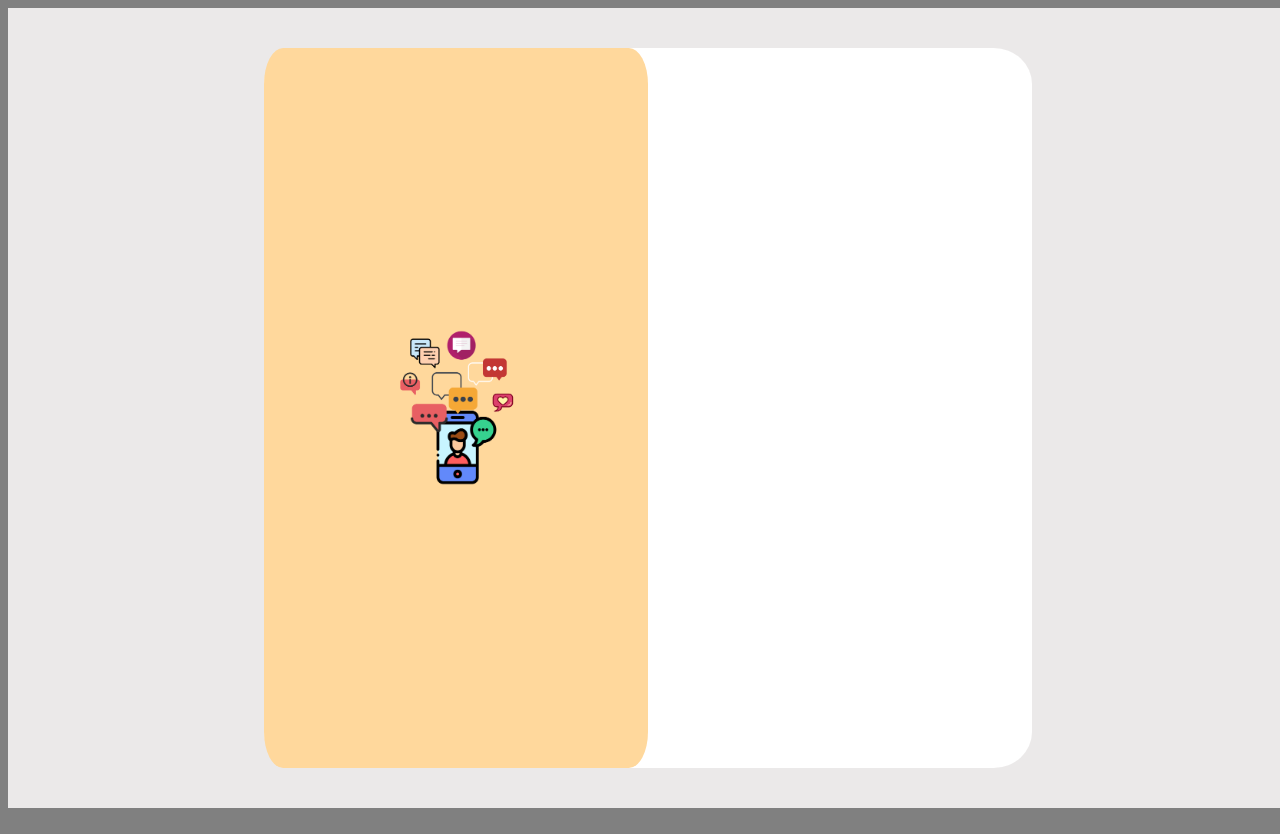
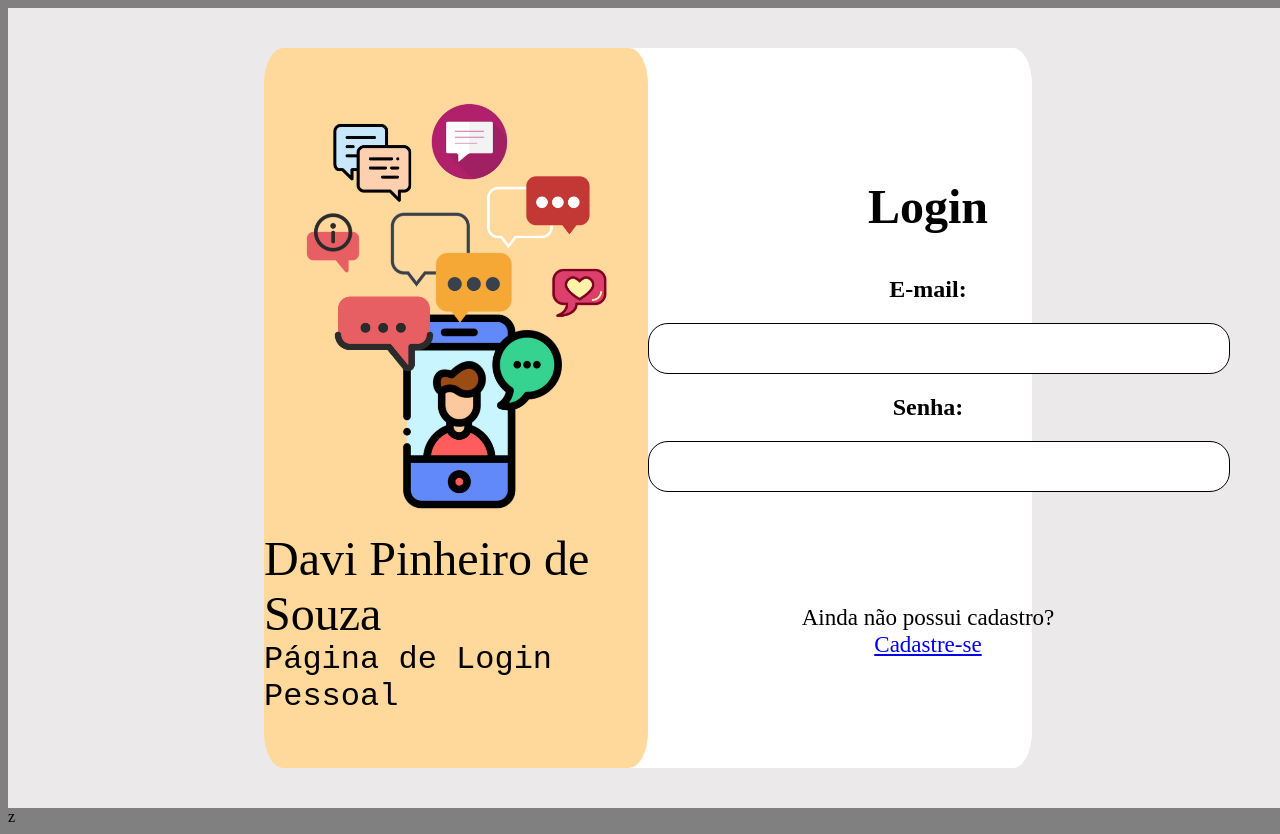
Before and after one commit to Phrdavis/Interface-de-Login, a plain HTML site: page Projeto 4/projeto4.html in a window 1280 px wide. Drawn offline with Linux system fonts and the light colour scheme.

Commit message:
Add files via upload

```diff
--- a/Projeto 4/projeto4.html
+++ b/Projeto 4/projeto4.html
@@ -13,11 +13,34 @@
         <div class = box>
             <div class = box_row id= box_row>
                 <div class="cat">
-                    <img src="Fotos/Imagem_celular.png">
+                    <img src="Fotos/Imagem_celular2.png">
+                    <div><font face = 'Didot' size = 35>Davi Pinheiro de Souza</font></div>
+                    <div><font face = 'Courier New' size = 6>Página de Login Pessoal</font></div>
+                </div>
+            </div>
+            <div class = box_row2>
+                <div class="cat">
+                    <h1><font face = 'Didot' size = 100>Login</font></h1>
+                    <h2><font face = 'Didot' size = 5>E-mail:</font></h2>
+                    <div class = "entrys">
+                        <font><input type="text" name="Nome" size="40" /></font>
+                    </div>
+                    <h2><font face = 'Didot' size = 5>Senha:</font></h2>
+                    <div class = "entrys">
+                        <font><input type="password" name="Noime" size="40" /></font>
+                    </div>
+                    <div class="margem">
+                        <div class="cadastro" id="margem">
+                            Ainda não possui cadastro?
+                        </div>
+                        <div class="cadastro">
+                            <a href = "../Projeto 4/projeto4.html">Cadastre-se</a>
+                        </div>
+                    </div>
                 </div>
             </div>
         </div>
     </div>
 
-</body>
+</body>z
 </html>
--- a/Projeto 4/style.css
+++ b/Projeto 4/style.css
@@ -35,7 +35,53 @@ html{
     align-items: center;
 }
 
+.box_row2{
+    border-radius: 5%;
+    width: 50%;
+    height: 100%;
+    background: #fff;
+    display: flex;
+    flex-direction: row;
+    justify-content: left;
+    align-items: center;
+}
+
+.cat{
+    margin: auto;
+    display: flex;
+    flex-direction: column;
+    align-items: center;
+}
+
 img{
-    max-width: 100%;
-    max-height: 100%;
+    margin: auto;
+    margin-bottom: 5%;
+    display: block;
+    align-items: center;
+    max-width: 80%;
 }
+
+input{
+    border: 1px solid Black;
+    border-radius: 10%;
+    padding: 2%;
+    font-family: 'Didot';
+    font-size: 150%;
+    -webkit-border-radius: 20px;
+    text-align:center;
+}
+
+.cadastro{
+    font-family: 'Didot';
+    font-size: 120%;
+}
+
+.margem{
+    margin: auto;
+    display: flex;
+    flex-direction: column;
+    align-items: center;
+    margin-top: 20%;
+    font-family: 'Didot';
+    font-size: 120%;
+}
```
Also changed, not shown: Projeto 4/Fotos/Imagem_celular2.png (added).
